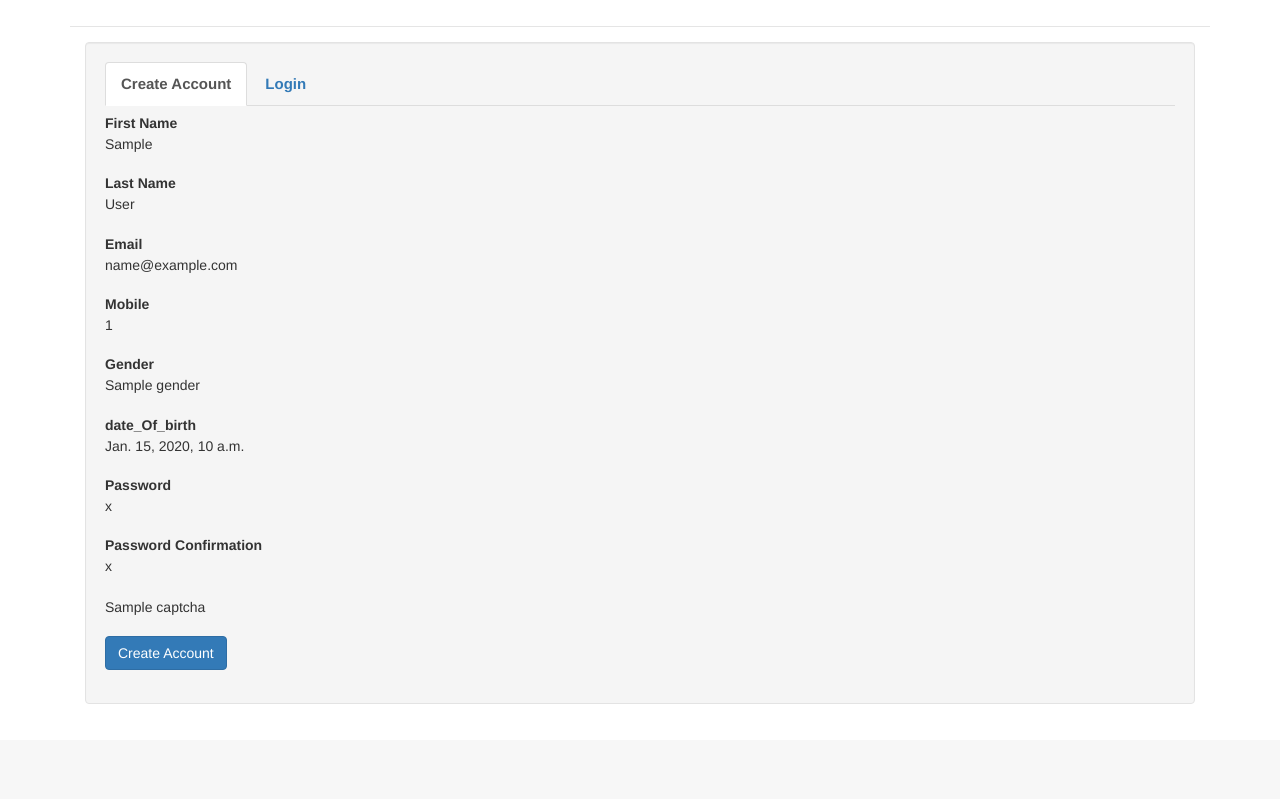
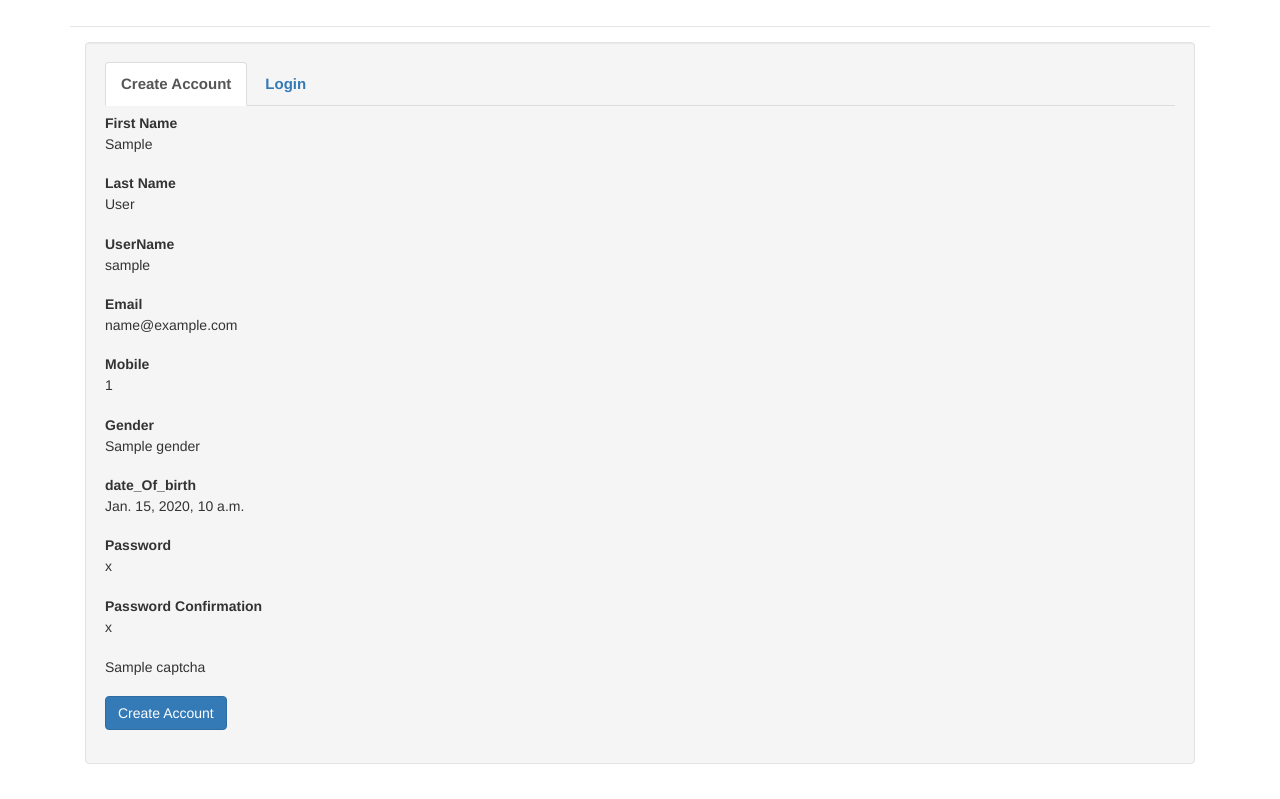
Before and after one commit to Ergasti/eragate, a Django app: template vps/templates/register.html in a window 1280 px wide. Shown: the part 60-859 px from the top of the page. Before the commit the page ends 764 px from the top, so only its background shows below. Run offline with Django 3.2, Linux system fonts and the light colour scheme; the template is opened without the code that fills it: most values are stand-ins (such as "Sample title", 1, 10 or a date in 2020); some libraries are stand-ins or nearby versions.

Commit message:
Add some missing items in the reg.html

```diff
--- a/vps/templates/register.html
+++ b/vps/templates/register.html
@@ -72,8 +72,14 @@
                                     <div class="controls">
                                     {% if form1.last_name.errors %}<p class="error">{{ form1.last_name.errors }}</p>{% endif %}
                                     <p>{{ form1.last_name}}</p>
+                                </div>
+                                <label class="control-label" >UserName</label>
+                                    <div class="controls">
+                                    {% if form1.username.errors %}<p class="error">
+                                    {{ form1.username.errors }}</p>{% endif %}
+                                    <p>{{ form1.username}}</p>
+                                </div>
 
-                                </div>
                             </div>
                         </div>
                         <div class="control-group">
```
